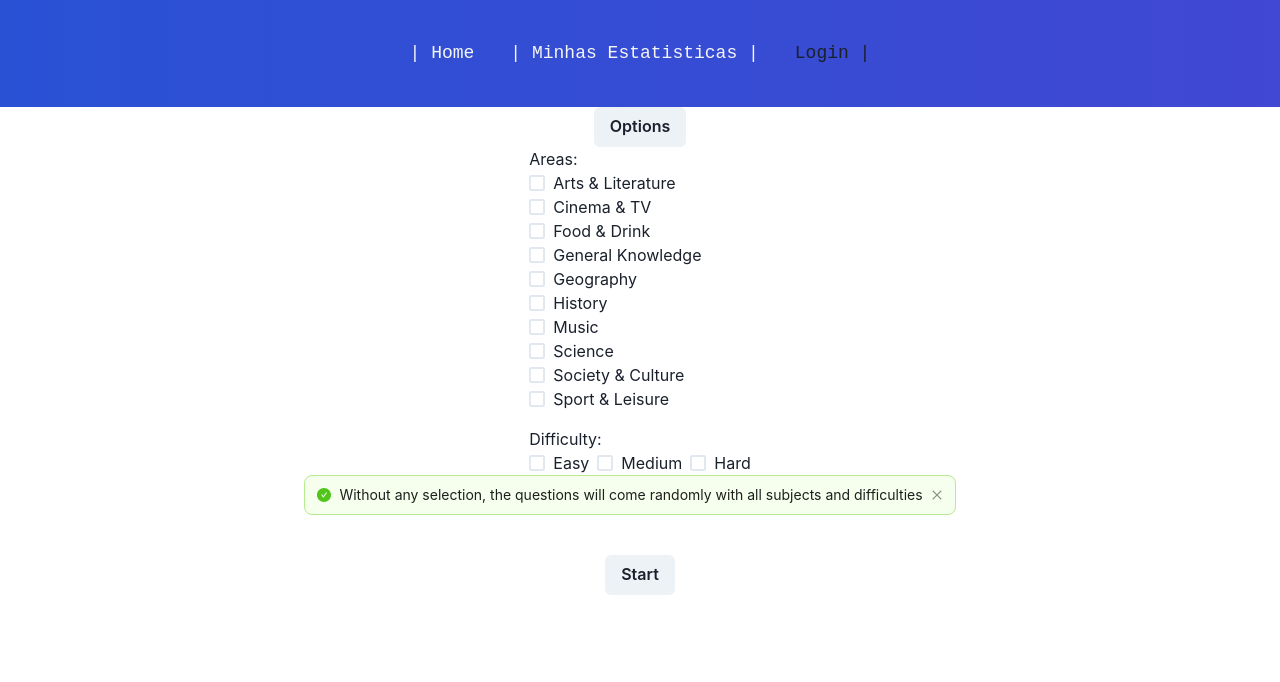
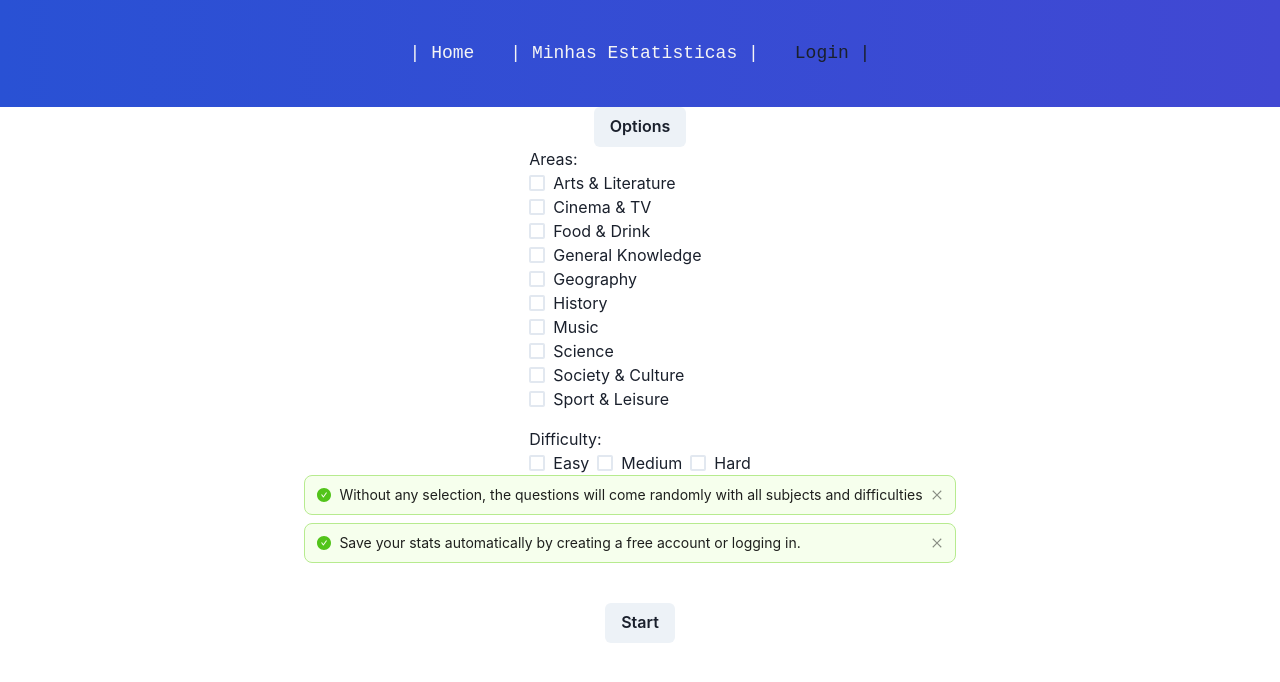
Before and after one commit to jonaszeferino/trivia, a Next.js app: page / in a window 1280 px wide. Shown: the top 682 px of the page. Built offline with nearby package versions, Linux system fonts and the light colour scheme; no server answers.

Commit message:
login message on index

```diff
--- a/pages/index.js
+++ b/pages/index.js
@@ -128,7 +128,7 @@ export default function Reservations() {
         </span>
       );
       setTotalCorrectQuestions(totalCorrectQuestions + 1);
-      setCorrect(1)
+      setCorrect(1);
     } else {
       setResultsAnswer(
         <span
@@ -143,10 +143,9 @@ export default function Reservations() {
           {questao}: Is The Wrong Choice!. The correct answer is:{" "}
           {answers.questions[0]?.correctAnswer}
         </span>
-
       );
       setTotalWrongQuestions(totalWrongQuestions + 1);
-      setCorrect(0)
+      setCorrect(0);
     }
   }
 
@@ -168,8 +167,6 @@ export default function Reservations() {
     { name: "medium", displayName: "Medium" },
     { name: "hard", displayName: "Hard" },
   ];
-
-
 
   // verificar as sessões
   useEffect(() => {
@@ -219,7 +216,7 @@ export default function Reservations() {
     }
   };
 
-  console.log(correct)
+  console.log(correct);
 
   return (
     <div>
@@ -324,6 +321,12 @@ export default function Reservations() {
           <Alert
             message="Without any selection, the questions will come randomly with all
             subjects and difficulties"
+            type="success"
+            showIcon
+            closable
+          />
+          <Alert
+            message="Save your stats automatically by creating a free account or logging in."
             type="success"
             showIcon
             closable
```
